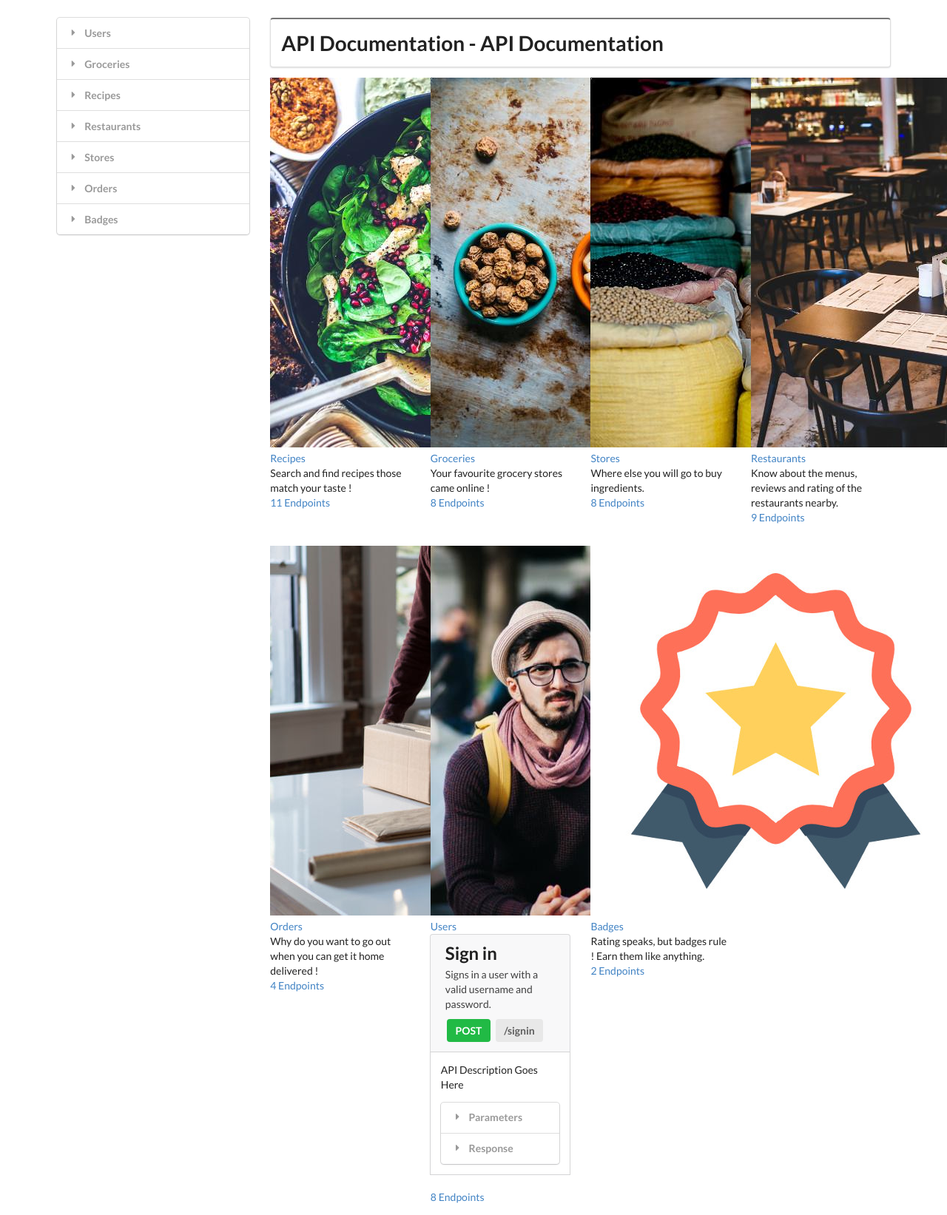
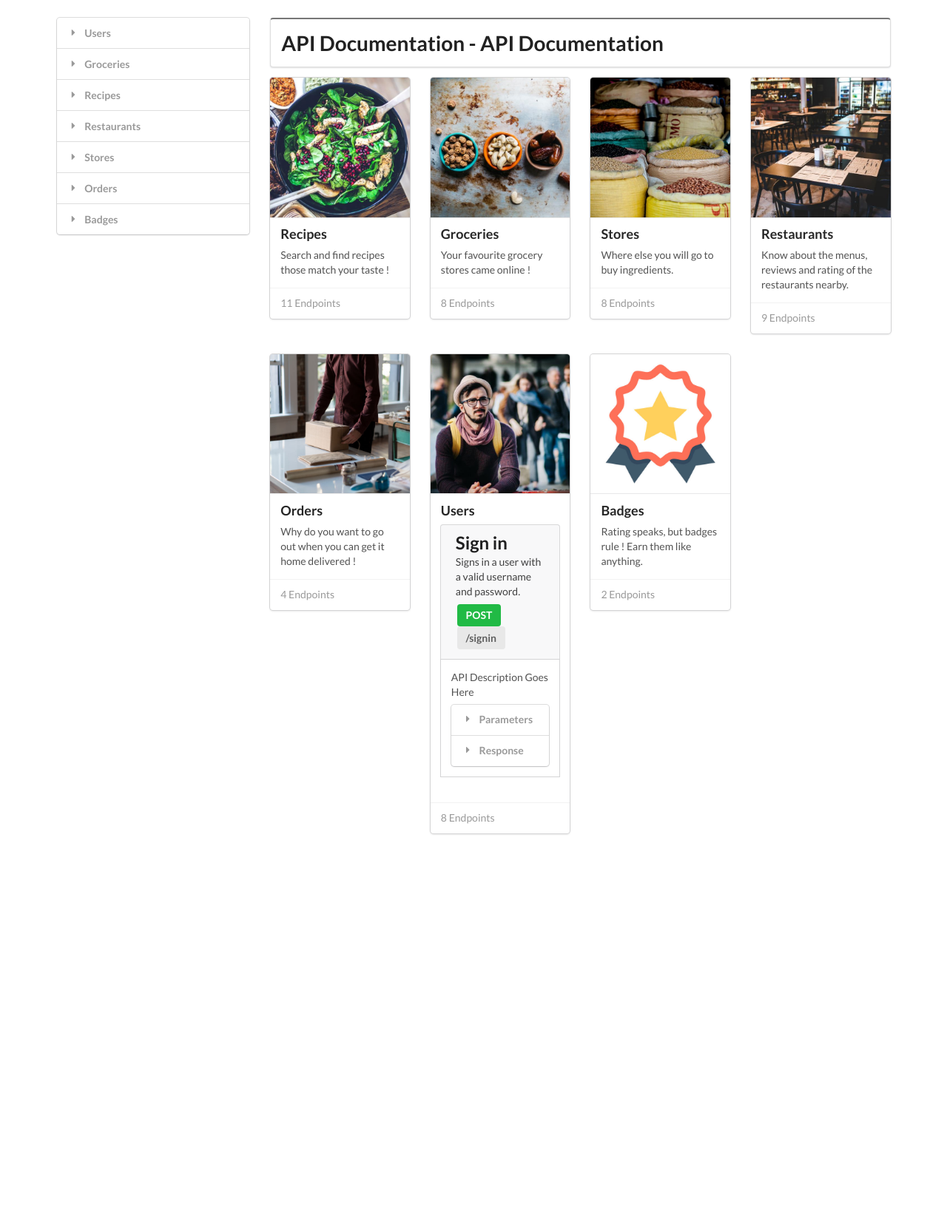
Before and after one commit to letsallchef/docs, a Jekyll site: the page built from api.md, in a window 1280 px wide. Shown: the whole page at 74% size. Built offline with Jekyll 4.4.1, drawn with Linux system fonts in a browser that asks for light colours; after the commit the page ends 1141 px from its top, so only the background shows below that.

Commit message:
adds card ui component

```diff
--- a/_includes/head.html
+++ b/_includes/head.html
@@ -19,6 +19,7 @@
 	<link rel="stylesheet" href="{{site.baseurl}}/assets/css/message.min.css">
 	<link rel="stylesheet" href="{{site.baseurl}}/assets/css/segment.min.css">
 	<link rel="stylesheet" href="{{site.baseurl}}/assets/css/table.min.css">
+	<link rel="stylesheet" href="{{site.baseurl}}/assets/css/card.min.css">
 
 	<link rel="stylesheet" href="{{site.baseurl}}/assets/css/github.css">
 
```
Also changed, not shown: assets/css/card.min.css (added).
